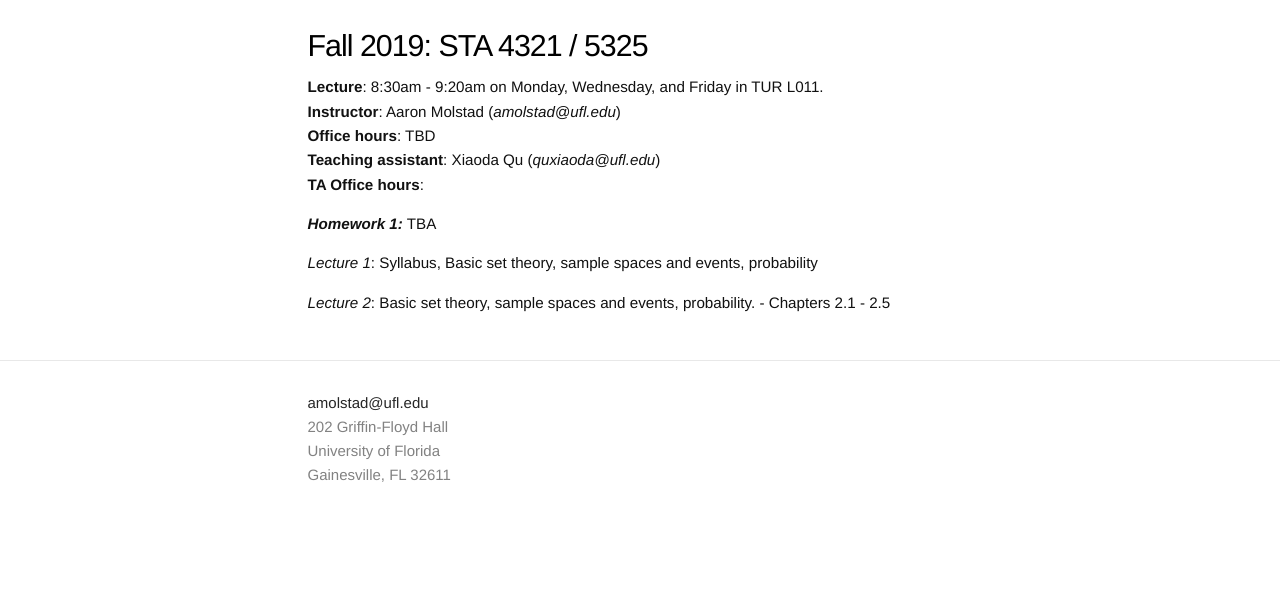
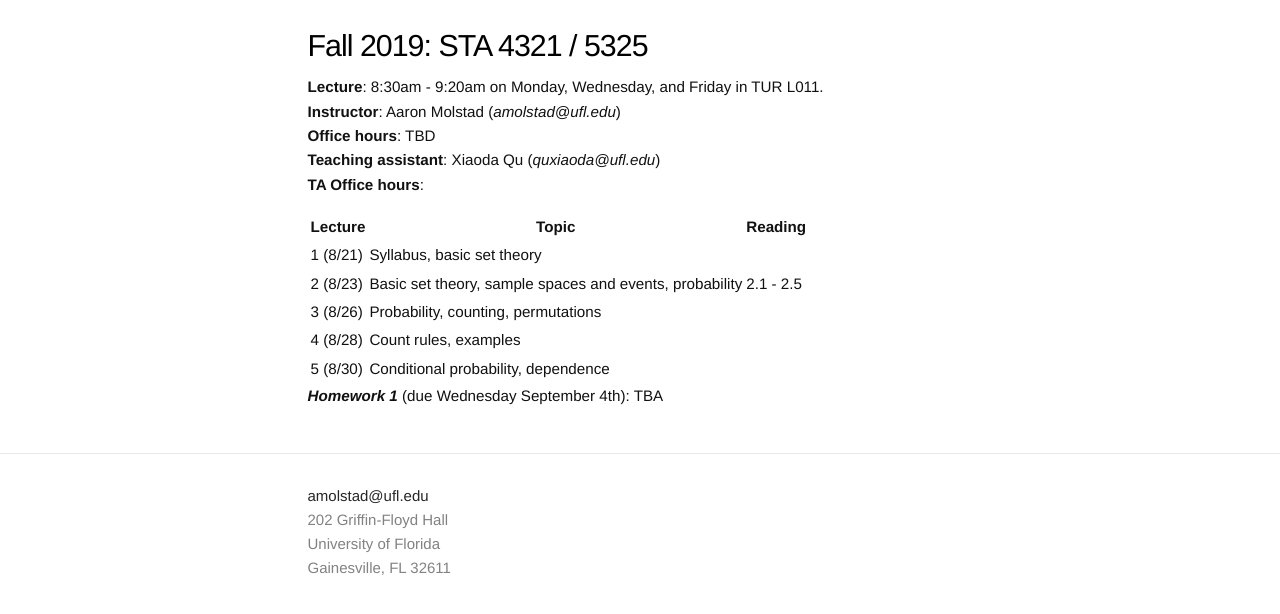
Before and after one commit to ajmolstad/ajmolstad.github.io, a Jekyll site: the page built from F19_STA4321.md, in a window 1280 px wide. Shown: the top 614 px of the page. Built offline with Jekyll 4.4.1, drawn with Linux system fonts in a browser that asks for light colours.

Commit message:
table build

```diff
--- a/F19_STA4321.md
+++ b/F19_STA4321.md
@@ -12,9 +12,13 @@ permalink: /F19_STA4321/
 **TA Office hours**:
 
 
-***Homework 1:*** TBA
+|  Lecture  |  Topic |  Reading  |
+| --- | ---- | --- |
+| 1 (8/21)  | Syllabus, basic set theory  |    |
+| 2 (8/23)  | Basic set theory, sample spaces and events, probability | 2.1 - 2.5 |
+| 3 (8/26)  | Probability, counting, permutations   |     |
+| 4 (8/28)  | Count rules, examples |     |
+| 5 (8/30)  | Conditional probability, dependence   |     |
 
-*Lecture 1*: Syllabus, Basic set theory, sample spaces and events, probability
 
-*Lecture 2*: Basic set theory, sample spaces and events, probability.
-	- Chapters 2.1 - 2.5
+***Homework 1*** (due Wednesday September 4th): TBA
```
Also changed, not shown: 1 other file.
